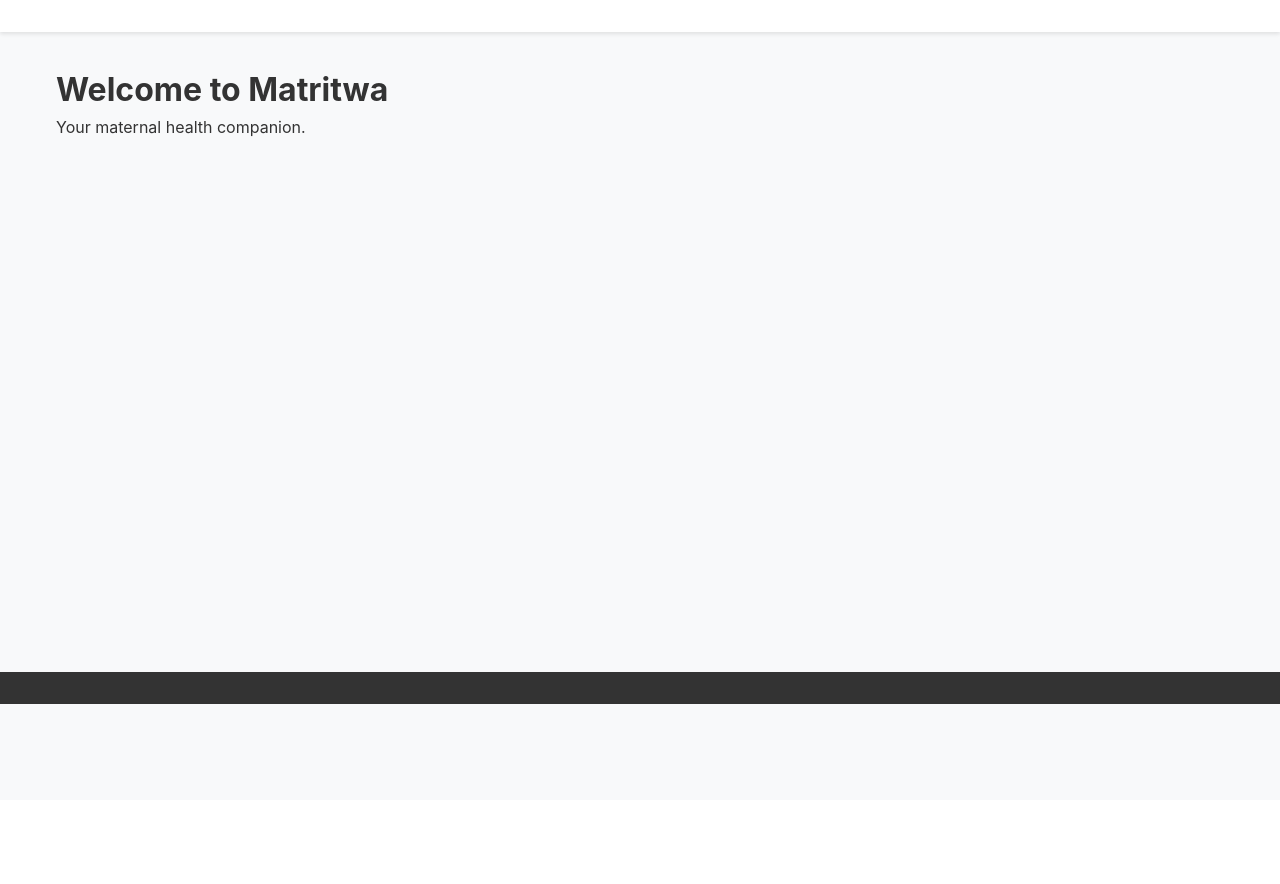
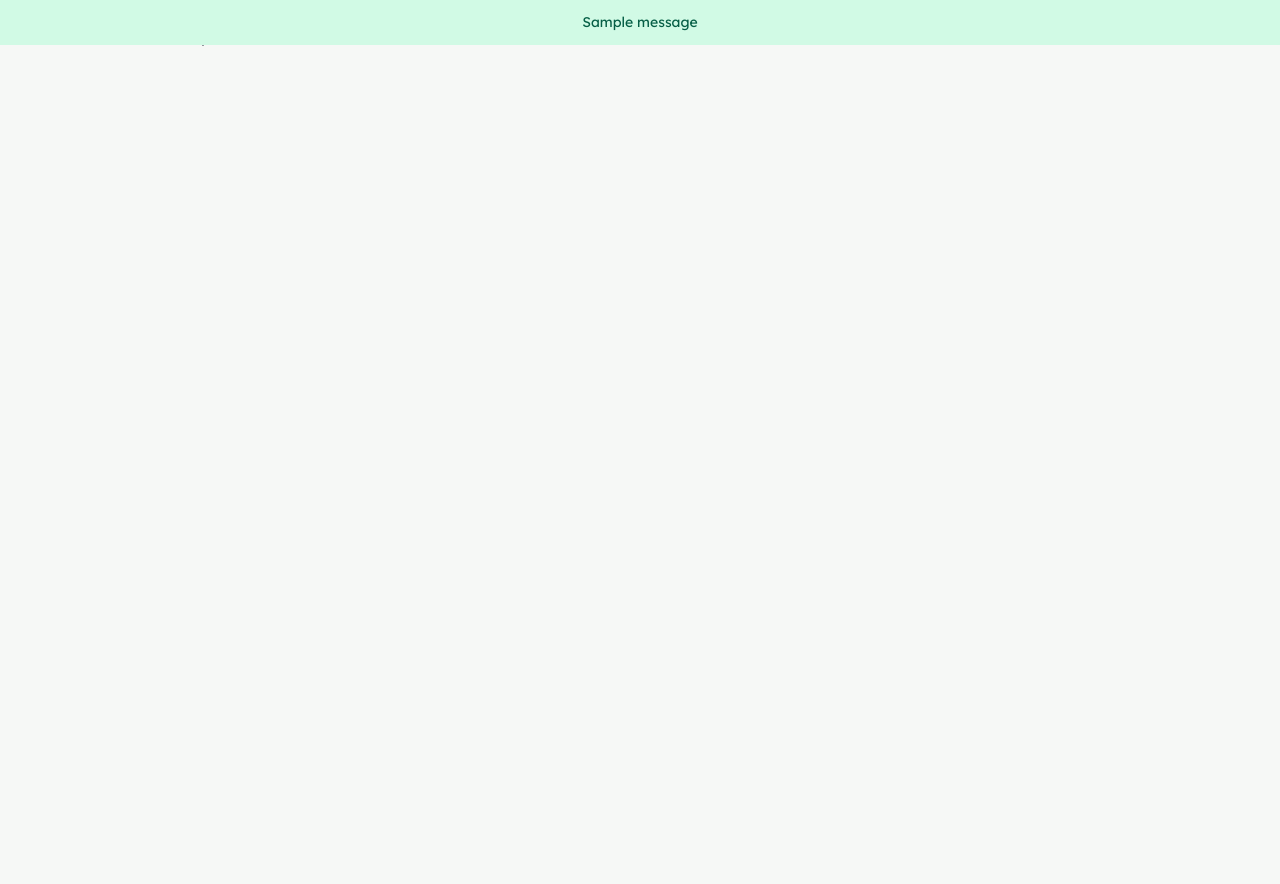
Before and after one commit to saugat2003/codeyatra2.0_access_denied_matritwa, a Django app: page / in a window 1280 px wide. Before the commit the page ends 704 px from the top, so only its background shows below. Run offline with Django 5.2, Linux system fonts and the light colour scheme; tables that the repository leaves empty hold one stand-in row (values such as "Sample post"); one stand-in notice (Sample message) is shown; some libraries are stand-ins or nearby versions.

Commit message:
refactor(base): rewrite base.html with Matritwa brand tokens, Lexend font, Tailwind config

```diff
--- a/templates/base.html
+++ b/templates/base.html
@@ -1,25 +1,83 @@
 {% load static %}
 <!DOCTYPE html>
-<html lang="en">
+<html lang="en" class="{% block html_class %}{% endblock %}">
 <head>
-    <meta charset="UTF-8">
-    <meta name="viewport" content="width=device-width, initial-scale=1.0">
+    <meta charset="UTF-8" />
+    <meta name="viewport" content="width=device-width, initial-scale=1.0" />
     <title>{% block title %}Matritwa{% endblock %}</title>
-    <link rel="stylesheet" href="{% static 'css/style.css' %}">
+
+    <!-- Tailwind CSS -->
+    <script src="https://cdn.tailwindcss.com?plugins=forms,container-queries"></script>
+
+    <!-- Fonts -->
+    <link href="https://fonts.googleapis.com/css2?family=Lexend:wght@300;400;500;600;700&display=swap" rel="stylesheet" />
+    <link href="https://fonts.googleapis.com/css2?family=Material+Symbols+Outlined:wght,FILL@100..700,0..1&display=swap" rel="stylesheet" />
+
+    <!-- Brand config -->
+    <script>
+        tailwind.config = {
+            darkMode: "class",
+            theme: {
+                extend: {
+                    colors: {
+                        "primary":           "#2bee6c",
+                        "primary-dark":      "#1fa84c",
+                        "accent-peach":      "#ffe4d6",
+                        "background-light":  "#f6f8f6",
+                        "background-dark":   "#102216",
+                        "surface-light":     "#ffffff",
+                        "surface-dark":      "#1c3024",
+                    },
+                    fontFamily: {
+                        "display": ["Lexend", "sans-serif"],
+                    },
+                    borderRadius: {
+                        "DEFAULT": "0.5rem",
+                        "lg":      "1rem",
+                        "xl":      "1.5rem",
+                        "2xl":     "2rem",
+                        "full":    "9999px",
+                    },
+                },
+            },
+        };
+    </script>
+
+    <!-- Base styles -->
+    <style>
+        body {
+            font-family: 'Lexend', sans-serif;
+            min-height: max(884px, 100dvh);
+            -webkit-tap-highlight-color: transparent;
+        }
+        .material-symbols-outlined {
+            font-variation-settings: 'FILL' 0, 'wght' 400, 'GRAD' 0, 'opsz' 24;
+        }
+        .fill-icon { font-variation-settings: 'FILL' 1; }
+        .no-scrollbar::-webkit-scrollbar { display: none; }
+        .no-scrollbar { -ms-overflow-style: none; scrollbar-width: none; }
+        /* Django messages */
+        .messages { list-style: none; padding: 0; margin: 0; }
+        .messages li { padding: .75rem 1rem; font-size: .875rem; text-align: center; }
+        .messages li.success { background: #d1fae5; color: #065f46; }
+        .messages li.error   { background: #fee2e2; color: #991b1b; }
+        .messages li.warning { background: #fef3c7; color: #92400e; }
+        .messages li.info    { background: #dbeafe; color: #1e40af; }
+    </style>
+
     {% block extra_css %}{% endblock %}
 </head>
-<body>
-    <header>
-        {% block header %}{% endblock %}
-    </header>
+<body class="bg-background-light dark:bg-background-dark text-slate-900 dark:text-slate-100 antialiased {% block body_class %}{% endblock %}">
 
-    <main>
-        {% block content %}{% endblock %}
-    </main>
+    {% if messages %}
+    <ul class="messages fixed top-0 inset-x-0 z-50">
+        {% for message in messages %}
+        <li class="{{ message.tags }}">{{ message }}</li>
+        {% endfor %}
+    </ul>
+    {% endif %}
 
-    <footer>
-        {% block footer %}{% endblock %}
-    </footer>
+    {% block content %}{% endblock %}
 
     {% block extra_js %}{% endblock %}
 </body>
```
